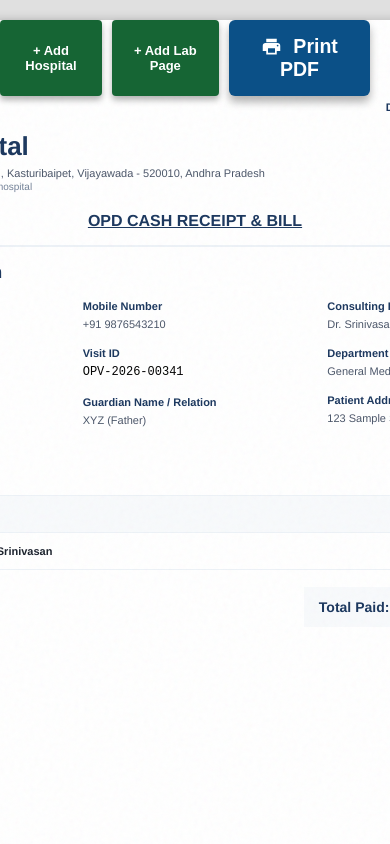
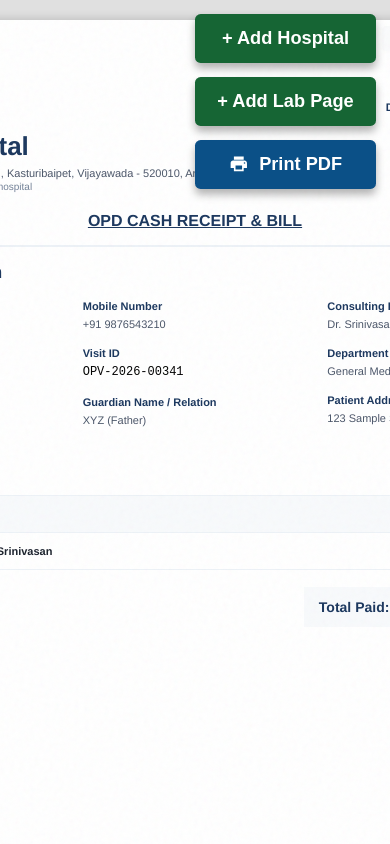
Before and after one commit to amanagarwal0602/Fake_Medical_Report, a plain HTML site: page index.html in a window 390 px wide. Shown: the top 844 px of the page. Drawn offline with Linux system fonts and the light colour scheme.

Commit message:
Fix mobile accessibility and responsive sizing

```diff
--- a/index.html
+++ b/index.html
@@ -3,7 +3,7 @@
 
 <head>
     <meta charset="UTF-8">
-    <meta name="viewport" content="width=device-width, initial-scale=1.0">
+    <meta name="viewport" content="width=850, user-scalable=yes">
     <title>Pathology Report - ABC</title>
     <style>
         * {
@@ -371,16 +371,18 @@
             }
         }
 
-        /* Mobile Scaling */
-        @media screen and (max-width: 800px) {
-            body {
-                zoom: calc(100vw / 850); /* Fit to screen */
+        /* Mobile Accessibility */
+        @media screen and (max-width: 850px) {
+            .controls-bar {
+                zoom: 1.4; /* Enlarge for easy tapping */
+                top: 10px;
+                right: 10px;
+                flex-direction: column;
             }
-            /* Hide print button on mobile to save space */
-            .print-btn {
-                zoom: 1.5;
-                top: 5px;
-                right: 5px;
+            .page-controls {
+                opacity: 1; /* Always visible on mobile (no hover needed) */
+                zoom: 1.2;
+                right: 10px;
             }
         }
         .page-controls {
```
